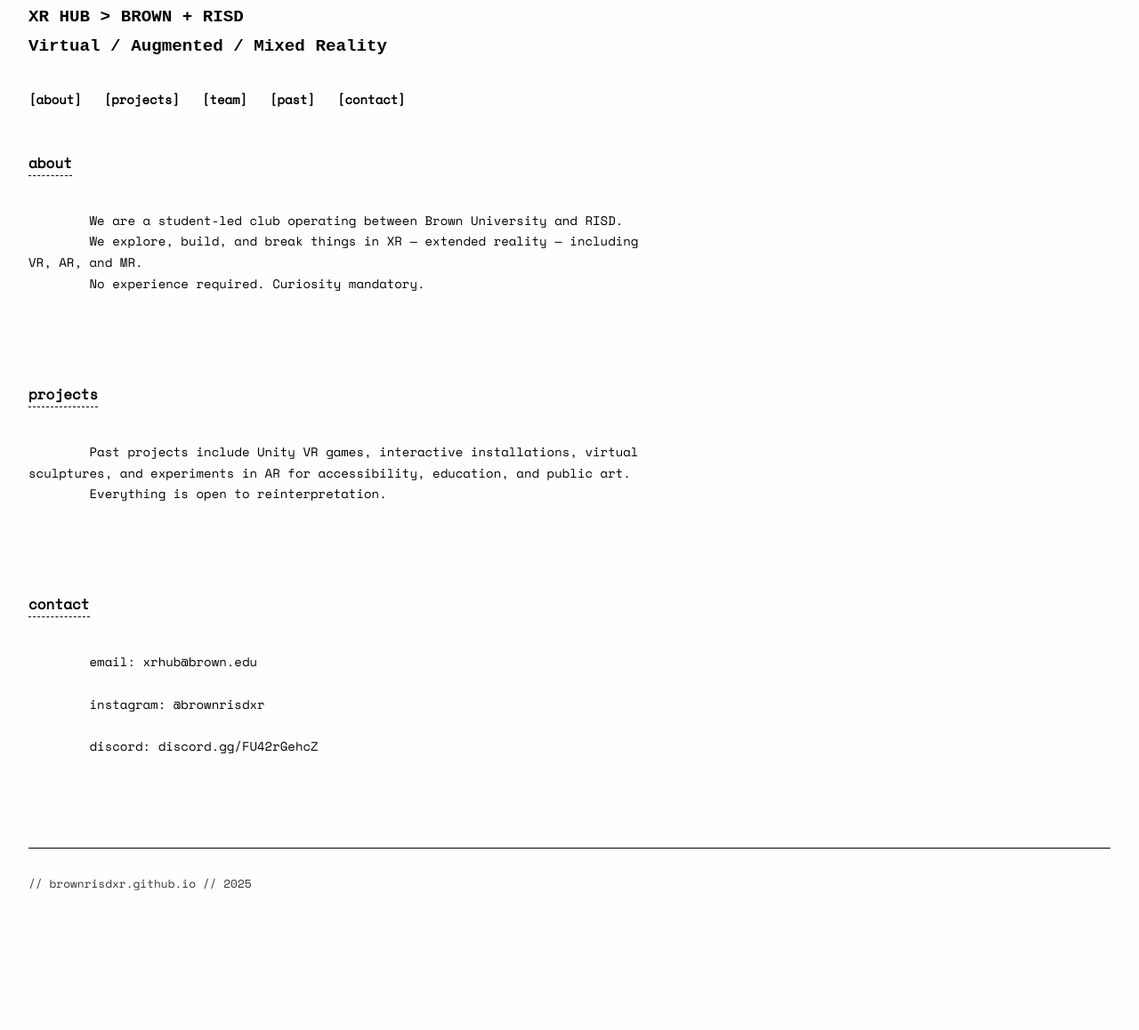
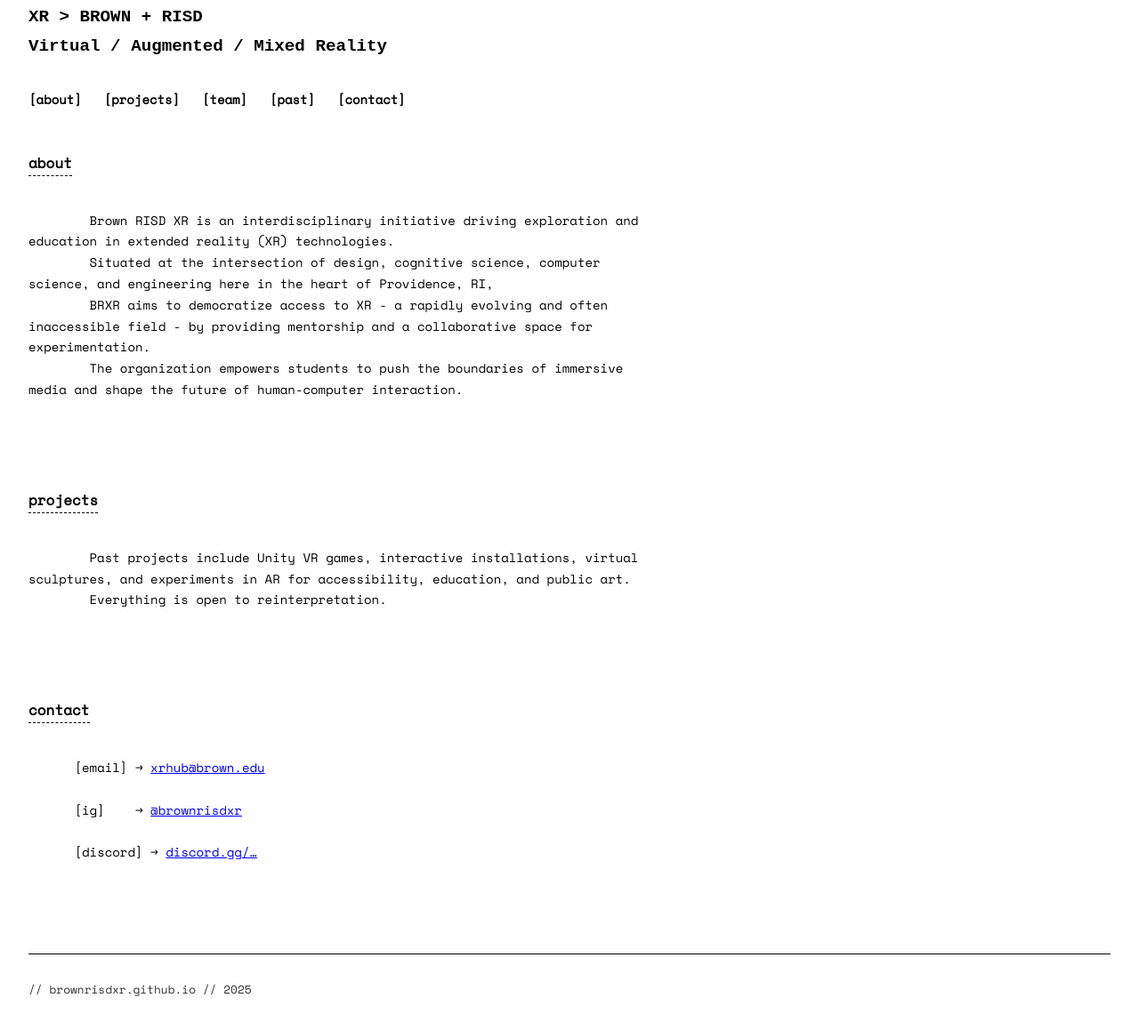
Before and after one commit to brownrisdxr/brownrisdxr.github.io, a plain HTML site: page index.html in a window 1280 px wide. Shown: the part 48-1206 px from the top of the page at 89% size. Before the commit the page ends 1097 px from the top, so only its background shows below. Drawn offline with nearby package versions, Linux system fonts and the light colour scheme.

Commit message:
Update index.html

```diff
--- a/index.html
+++ b/index.html
@@ -10,7 +10,7 @@
 <body>
 
   <pre class="title">
-XR HUB > BROWN + RISD
+XR > BROWN + RISD
 Virtual / Augmented / Mixed Reality
 </pre>
 
@@ -26,9 +26,10 @@
     <section id="about">
       <h2>about</h2>
       <p>
-        We are a student-led club operating between Brown University and RISD.
-        We explore, build, and break things in XR — extended reality — including VR, AR, and MR.
-        No experience required. Curiosity mandatory.
+        Brown RISD XR is an interdisciplinary initiative driving exploration and education in extended reality (XR) technologies.
+        Situated at the intersection of design, cognitive science, computer science, and engineering here in the heart of Providence, RI,
+        BRXR aims to democratize access to XR - a rapidly evolving and often inaccessible field - by providing mentorship and a collaborative space for experimentation.
+        The organization empowers students to push the boundaries of immersive media and shape the future of human-computer interaction.
       </p>
     </section>
 
@@ -43,9 +44,9 @@
     <section id="contact">
       <h2>contact</h2>
       <p>
-        email: xrhub@brown.edu<br/>
-        instagram: @brownrisdxr<br/>
-        discord: discord.gg/FU42rGehcZ
+      [email] → <a href="mailto:xrhub@brown.edu">xrhub@brown.edu</a><br/>
+      [ig]    → <a href="https://instagram.com/brownrisdxr">@brownrisdxr</a><br/>
+      [discord] → <a href="https://discord.gg/FU42rGehcZ">discord.gg/…</a>
       </p>
     </section>
   </main>
```
